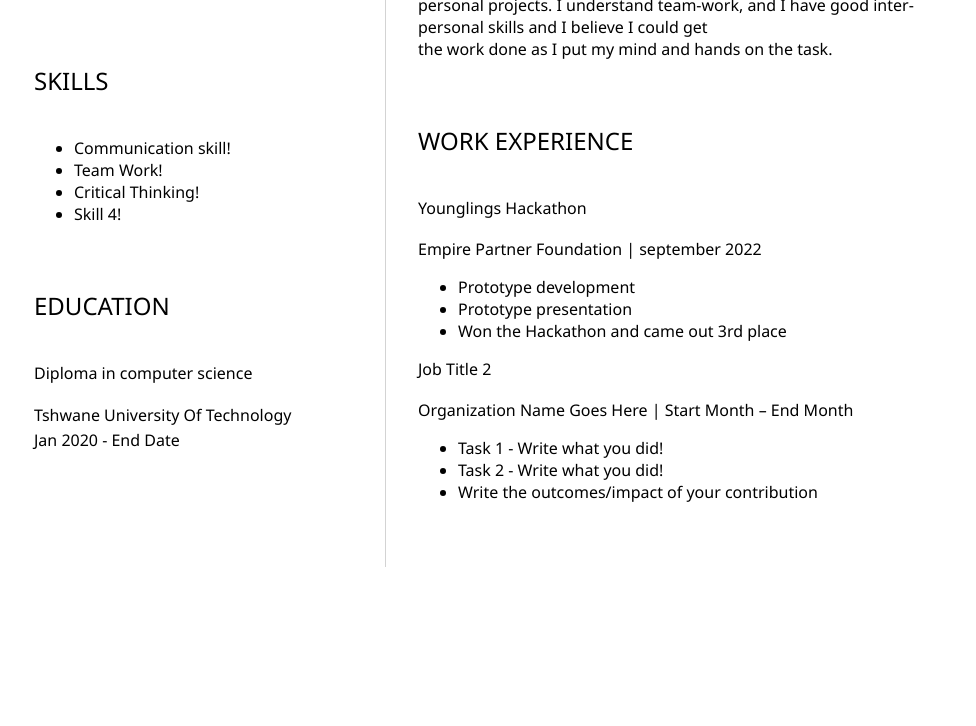
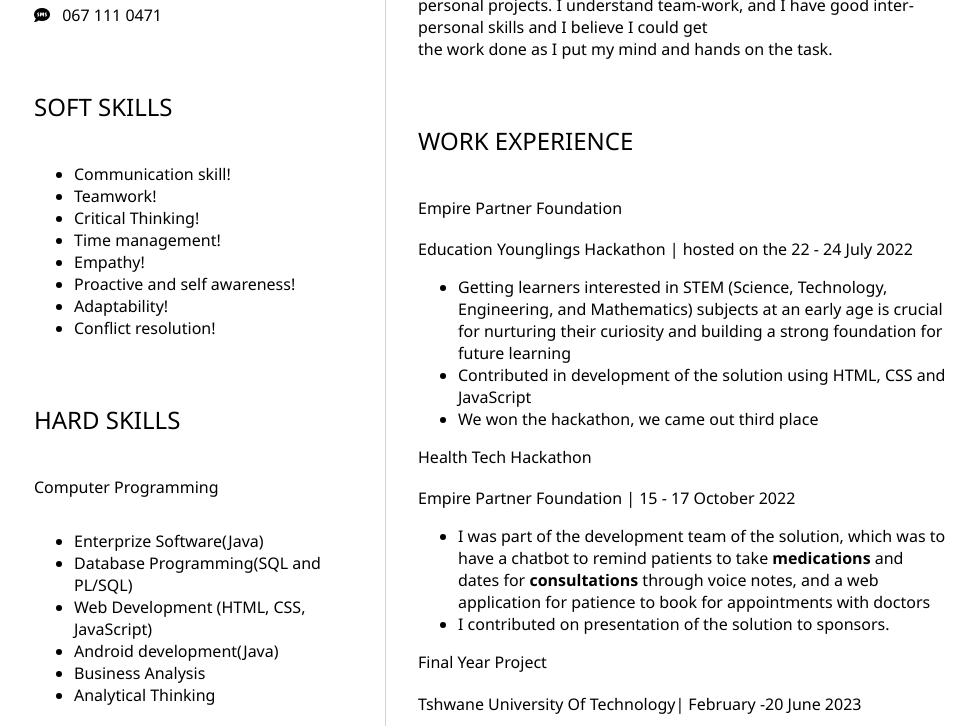
Before and after one commit to Musaroyal/Personal_resume, a plain HTML site: page index.html in a window 1280 px wide. Shown: the part 474-1200 px from the top of the page, without its empty margins (158-1134 px from the left). Before the commit the page ends 1041 px from the top, so only its background shows below. Drawn offline with Linux system fonts and the light colour scheme.

Commit message:
complete resume

```diff
--- a/index.html
+++ b/index.html
@@ -30,17 +30,41 @@
                         <i class="fab fa-linkedin" aria-hidden="true"></i>
                         <a href="https://www.linkedin.com/in/musa-desire-66a514245/">Musa Desire</a>
                     </p>
+                    <p>
+                        <i class="fa fa-sms" aria-hidden="true"></i>
+                       067 111 0471
+                    </p>
 				</section>
 				<section>
-					<h2>SKILLS</h2>
+					<h2>SOFT SKILLS</h2>
 					<!-- your skills -->
                     <ul>
                         <li>Communication skill!</li>
-                        <li>Team Work!</li>
+                        <li>Teamwork!</li>
                         <li>Critical Thinking!</li>
-                        <li>Skill 4!</li>
+                        <li>Time management!</li>
+                        <li>Empathy!</li>
+                        <li>Proactive and self awareness!</li>
+                        <li>Adaptability!</li>
+                        <li>Conflict resolution!</li>
+                        <ul>
+                        </ul>
                     </ul>
+
+
 				</section>
+                <section>
+                    <h2>HARD SKILLS</h2>
+                    <H3>Computer Programming</H3>
+                    <ul>
+                        <li>Enterprize Software(Java)</li>
+                        <li>Database Programming(SQL and PL/SQL)</li>
+                        <li>Web Development (HTML, CSS, JavaScript)</li>
+                        <li>Android development(Java)</li>
+                        <li>Business Analysis</li>
+                        <li>Analytical Thinking</li>
+                    </ul>
+                </section>
 				<section>
 					<h2>EDUCATION</h2>
 					<!-- your education -->
@@ -67,25 +91,33 @@
 				<section>
 					<h2>WORK EXPERIENCE</h2>
 					<!-- your work experience -->
-                    <h3>Younglings Hackathon</h3>
+                    <h3>Empire Partner Foundation</h3>
                     <p>
-                       Empire Partner Foundation | september 2022
+                        Education Younglings Hackathon | hosted on the 22 - 24 July 2022
                     </p>
                     <ul>
-                            <li>Prototype development</li>
-                            <li>Prototype presentation</li>
-                            <li>Won the Hackathon and came out 3rd place</li>
+                            <li>Getting learners interested in STEM (Science, Technology, Engineering, and Mathematics) subjects at an early age is crucial for nurturing their curiosity and building a strong foundation for future learning</li>
+                            <li>Contributed in development of the solution using HTML, CSS and JavaScript</li>
+                           <li>We won the hackathon, we came out third place</li>
 
                     </ul>
 
-                    <h3>Job Title 2</h3>
+                    <h3>Health Tech Hackathon</h3>
                     <p>
-                        Organization Name Goes Here | Start Month – End Month
+                        Empire Partner Foundation | 15 - 17 October 2022                  </p>
+                    <ul>
+                            <li>I was part of the development team of the solution, which was to have a chatbot to remind patients to take <b>medications</b> and dates for <b>consultations</b> through voice notes, and a web application for patience to book for appointments with doctors</li>
+                            <li>I contributed on presentation of the solution to sponsors.</li>
+
+                    </ul>
+                    <h3>Final Year Project</h3>
+                    <p>
+                        Tshwane University Of Technology| February -20 June 2023
                     </p>
                     <ul>
-                            <li>Task 1 - Write what you did!</li>
-                            <li>Task 2 - Write what you did!</li>
-                            <li>Write the outcomes/impact of your contribution</li>
+                        <li>The project was all about cutting the edge of supervision employees in corporates. Staff will be able to send their concerns in regards of maintaining electricity, water leaks, sewage bursts etc.</li>
+                        <li>Part of the development crew as lecturers were expecting</li>
+                        <li>Contributed in sketching the structure of the project through <b>use case diagrams</b> such as state machine, use case, functional decomposition etc.</li>
 
                     </ul>
 				</section>
```
